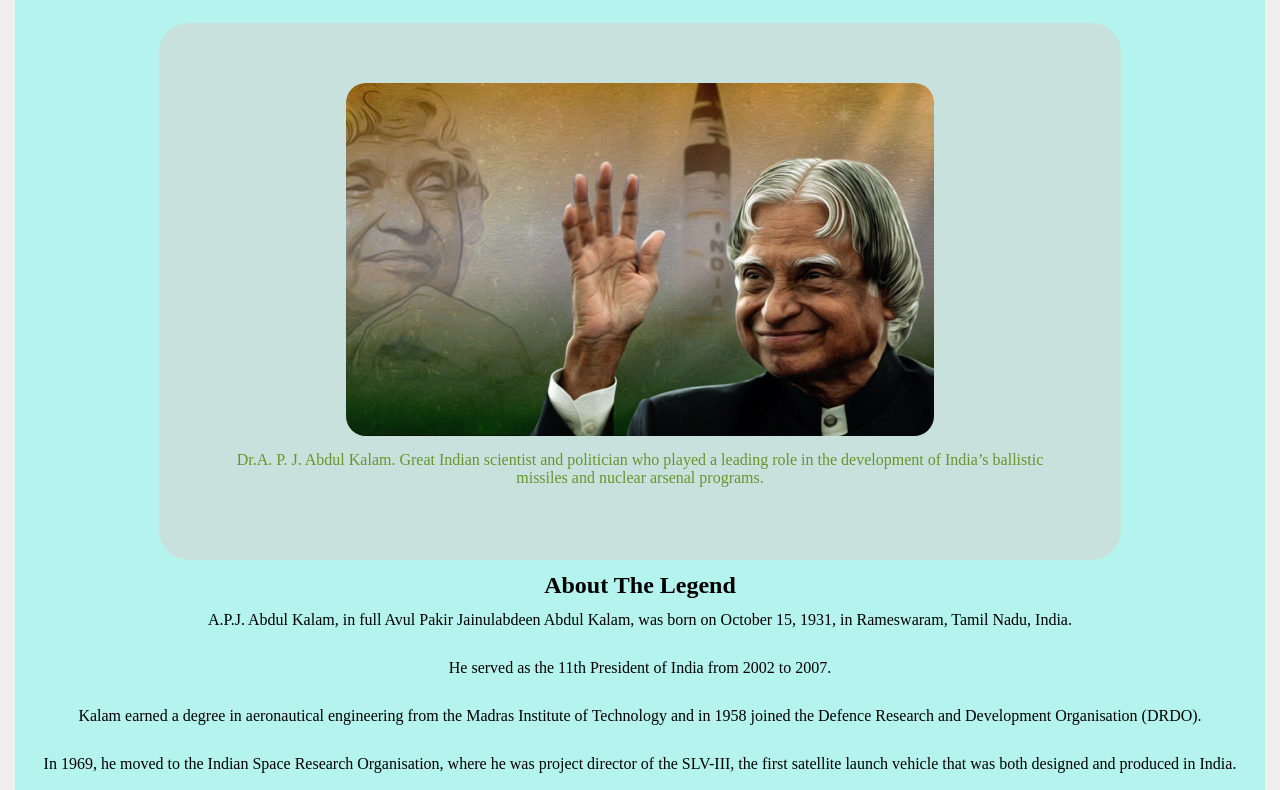
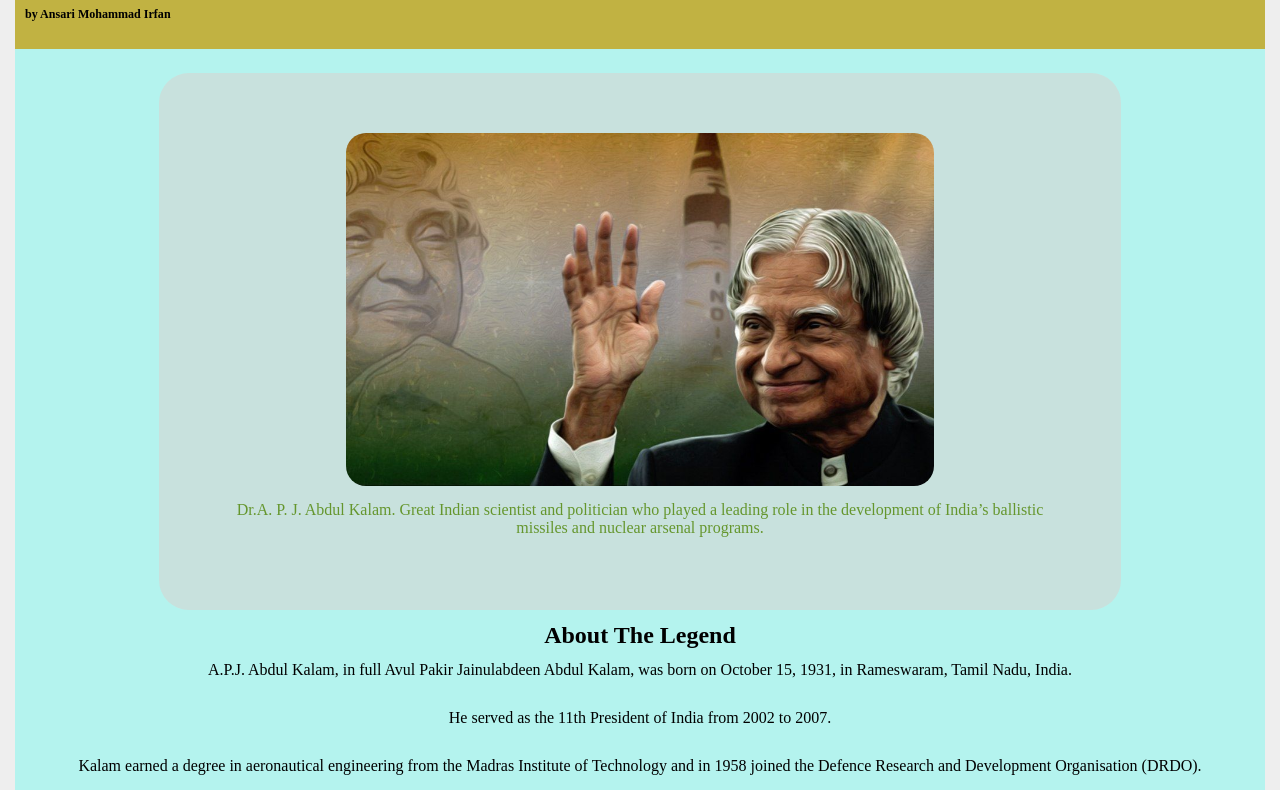
Before and after one commit to Ansari-Irfan-360/Tribute-Page, a plain HTML site: page index.html in a window 1280 px wide. Shown: the part 160-950 px from the top of the page. Drawn offline with Linux system fonts and the light colour scheme.

Commit message:
Update index.html

```diff
--- a/index.html
+++ b/index.html
@@ -14,6 +14,7 @@
         <header id="title">
             <h1> Dr. A. P. J. Abdul Kalam<h1>
                     <p> Missile Man Of India </p>
+                <h6>by Ansari Mohammad Irfan</h6>
         </header>
 
         <section>
```
